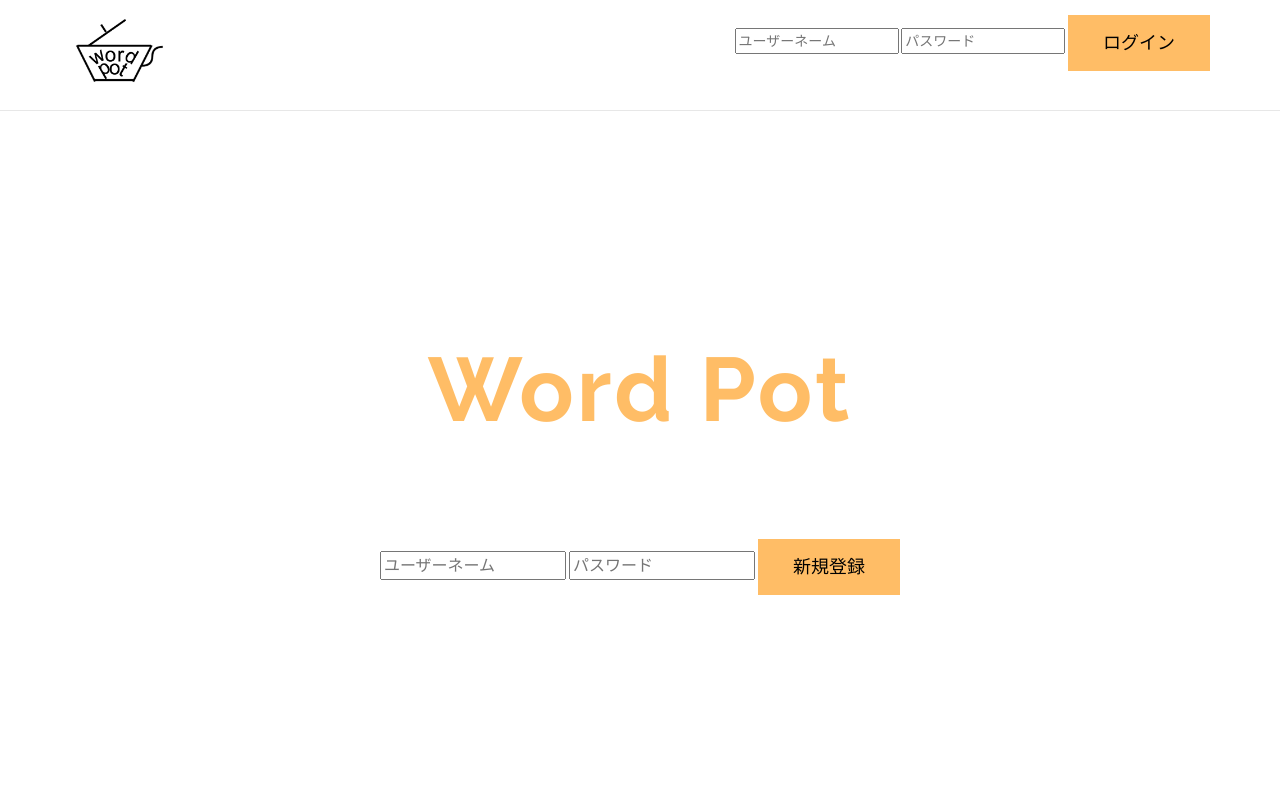
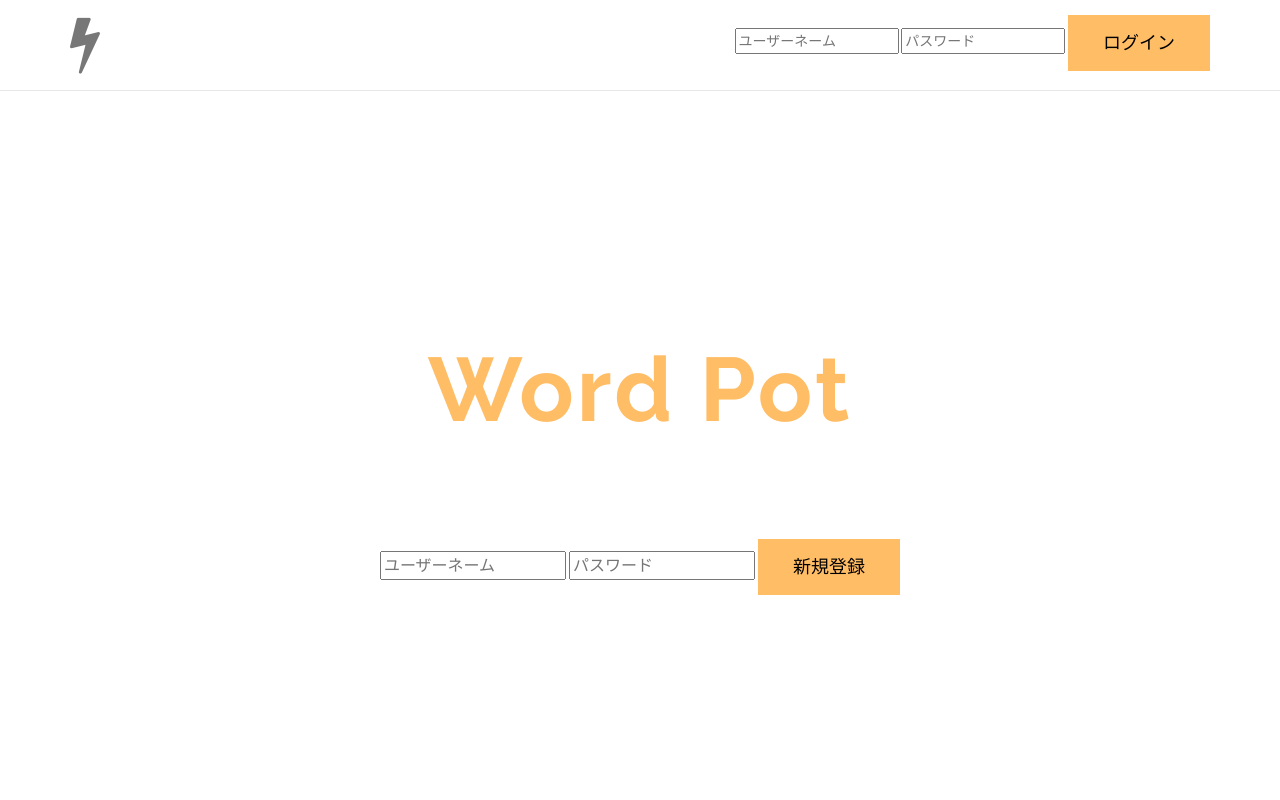
Before and after one commit to ei17ringo/wordPotProject_moc, a plain HTML site: page index.html in a window 1280 px wide. Shown: the top 800 px of the page. Drawn offline with nearby package versions, Linux system fonts and the light colour scheme.

Commit message:
二つのファイルの変更

```diff
--- a/index.html
+++ b/index.html
@@ -38,7 +38,7 @@
             <span class="icon-bar"></span>
             <span class="icon-bar"></span>
           </button>
-          <a class="navbar-brand" href="#"><img style="width:100px;" src="word Pot.png" /></a>
+          <a class="navbar-brand" href="#"><i class="fa fa-bolt"></i></a>
         </div>
         <div class="navbar-collapse collapse">
           <ul class="nav navbar-nav navbar-right">
```
Also changed, not shown: mywordsindex.html (+5 -3 lines).
